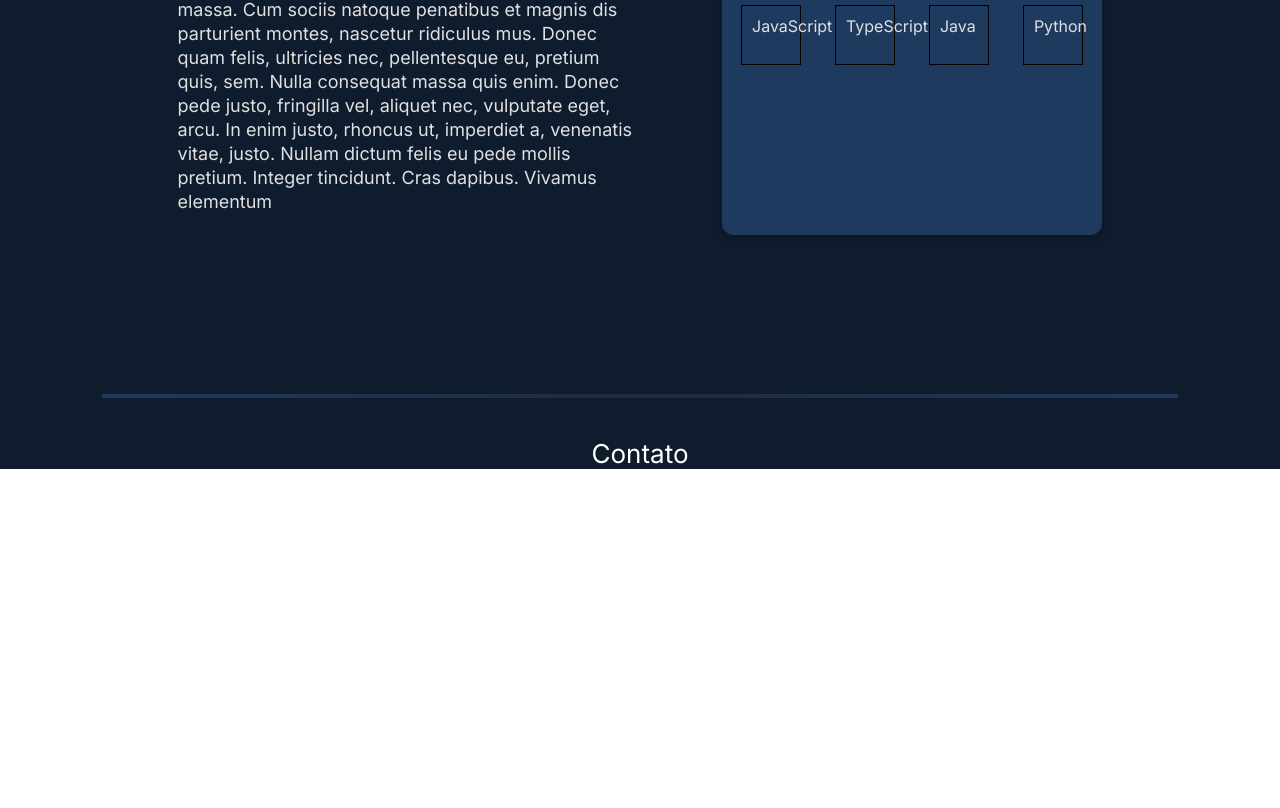
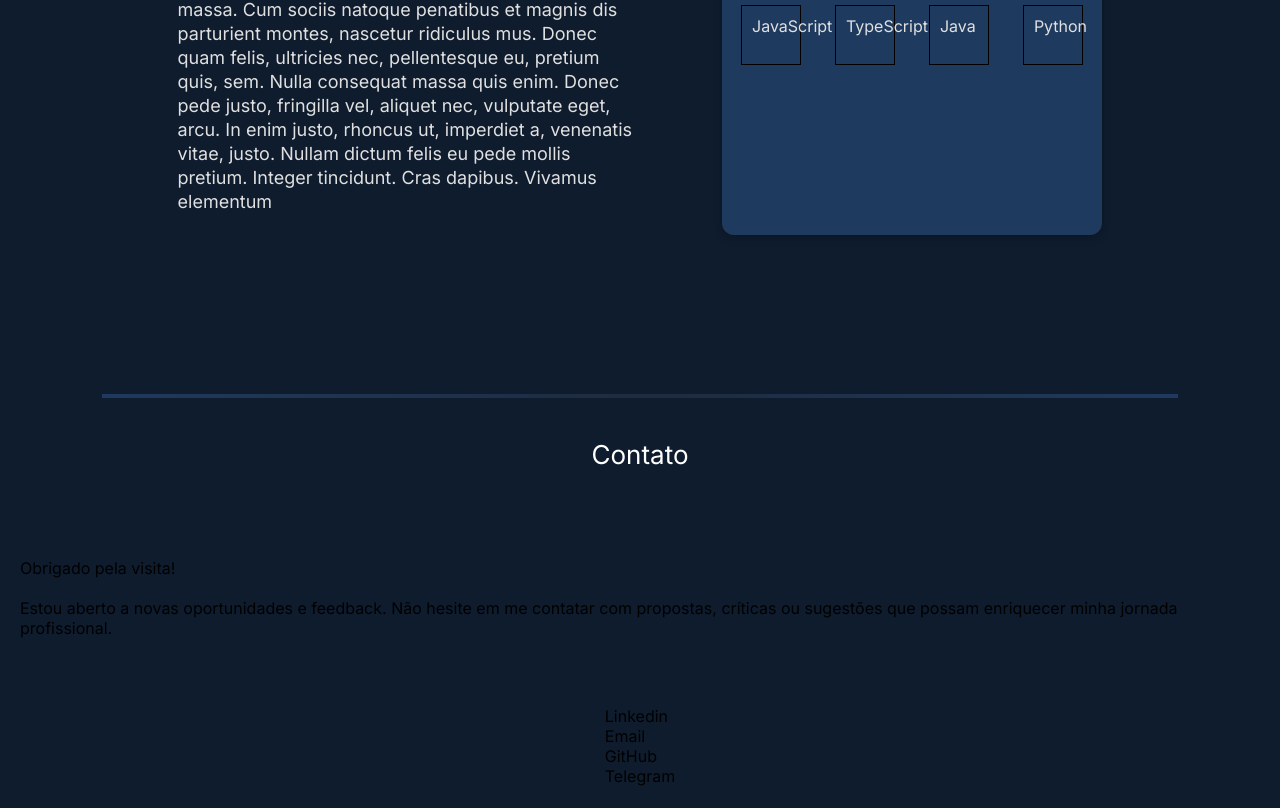
Before and after one commit to danargolo/portfolio, a Next.js app: page / in a window 1280 px wide. Shown: the part 1668-2476 px from the top of the page. Before the commit the page ends 2137 px from the top, so only its background shows below. Built offline with nearby package versions, Linux system fonts and the light colour scheme.

Commit message:
feat: partial Contact component

```diff
--- a/src/components/Contact/index.jsx
+++ b/src/components/Contact/index.jsx
@@ -1,11 +1,20 @@
+"use client"
+
+import { Ulist } from '../ui/Ulist';
 import * as S from './styles';
+
+const infos = ['Linkedin', 'Email', 'GitHub', 'Telegram']
 
 
 export const Contact = () => {
   return (
     <S.Contact id="contact">
       <S.Text>Contato</S.Text>
-
+      <S.ContactWrapper>
+        <p>Obrigado pela visita!</p>
+        <p>Estou aberto a novas oportunidades e feedback. Não hesite em me contatar com propostas, críticas ou sugestões que possam enriquecer minha jornada profissional.</p>
+      </S.ContactWrapper>
+      <S.StyledUl itens={infos} />
     </S.Contact>
   );
 };
--- a/src/components/Contact/styles.js
+++ b/src/components/Contact/styles.js
@@ -1,6 +1,7 @@
 "use client"
 
 import styled from "styled-components"
+import { Ulist } from "../ui/Ulist"
 
 export const Text = styled.p`
   margin-top: 2.5rem;
@@ -15,9 +16,26 @@ export const Contact = styled.section`
   justify-content: center;
   align-items: center;
   width: 100vw;
-  height: fit-content;
+  min-height: 25.625rem;
+  /* height: fit-content; */
   gap: 3rem;
   background-color: ${({theme}) => theme.colors.bg100};
   position: relative;
   z-index: 1;
+
+  & p {
+    margin: 20px;
+  }
 `
+export const  ContactWrapper = styled.div`
+`
+
+export const StyledUl = styled(Ulist)`
+  display: flex;
+  width: 65%;
+  justify-content: space-between;
+
+  & li {
+    color: ${({ theme }) => theme.colors.text100 };
+  }
+`
```
